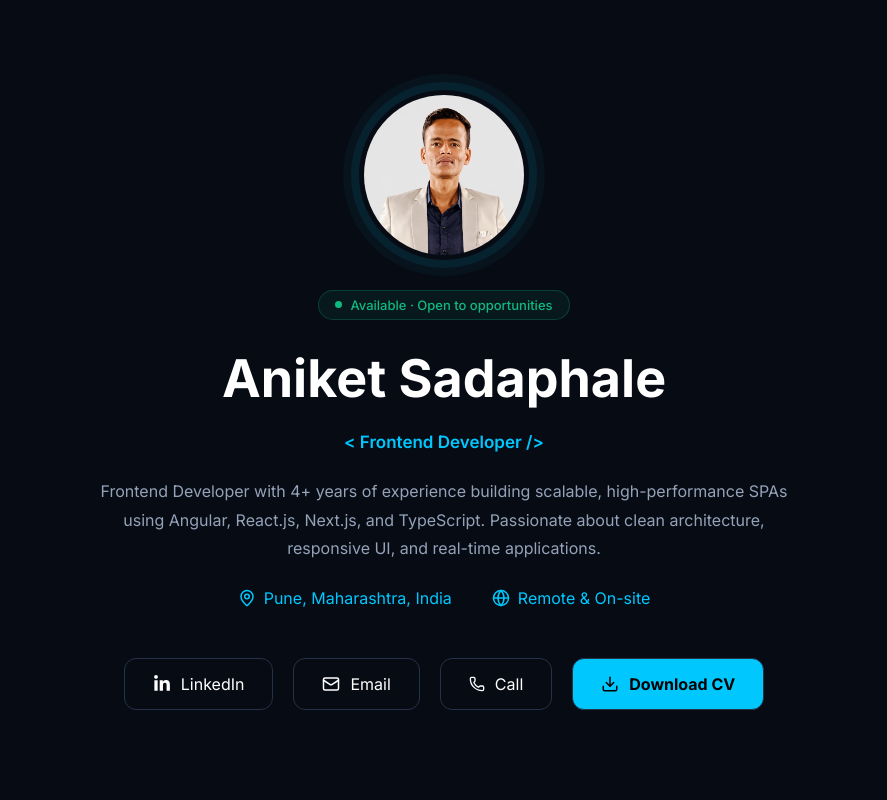
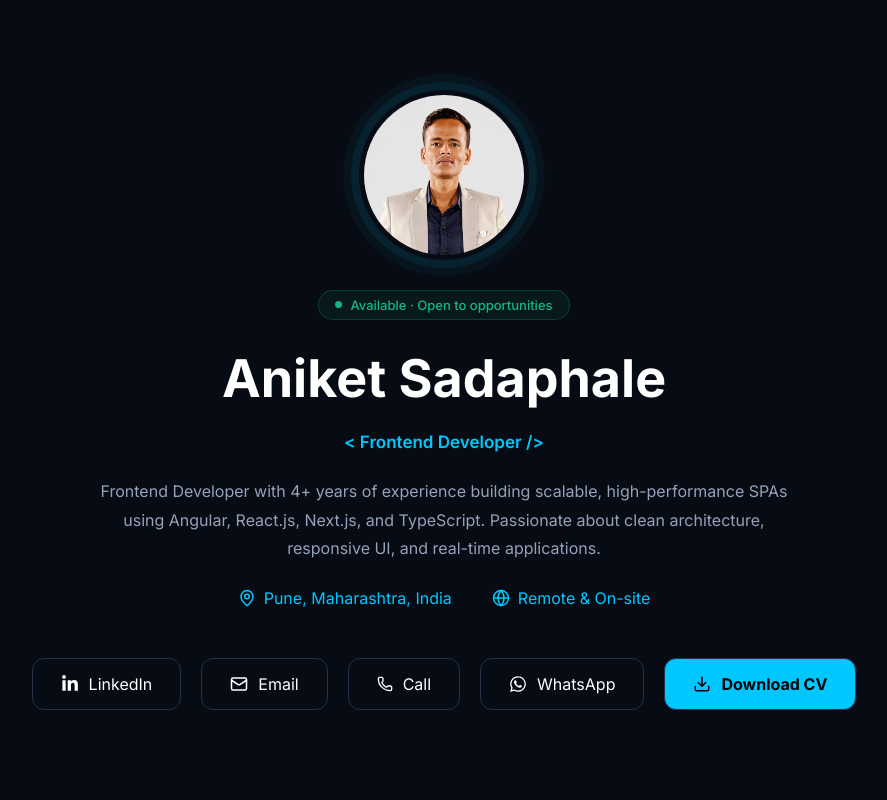
Before and after one commit to Aniket281997/aniket-portfolio, a Next.js app: page / in a window 1280 px wide. Shown: the top 800 px of the page, without its empty margins (196-1083 px from the left). Built offline with nearby package versions, Linux system fonts and the light colour scheme.

Commit message:
whats app add

```diff
--- a/components/Hero.tsx
+++ b/components/Hero.tsx
@@ -6,12 +6,12 @@
   MapPin,
   Phone,
 } from "lucide-react";
-import { FaLinkedinIn } from "react-icons/fa";
+import { FaLinkedinIn, FaWhatsapp } from "react-icons/fa";
 
 export default function Hero() {
   return (
     <section className="hero-section" id="hero">
-      <div className="container" style={{textAlign:'center'}}>
+      <div className="container" style={{ textAlign: 'center' }}>
         <div className="profile-wrapper">
           <div className="profile-ring">
             <Image
@@ -56,7 +56,7 @@
             Pune, Maharashtra, India
           </div>
 
-          <div><Globe size={18}/> Remote & On-site</div>
+          <div><Globe size={18} /> Remote & On-site</div>
         </div>
 
         {/* Buttons */}
@@ -68,7 +68,7 @@
             target="_blank"
             className="hero-btn"
           >
-            <FaLinkedinIn  size={18} />
+            <FaLinkedinIn size={18} />
             LinkedIn
           </a>
 
@@ -88,6 +88,16 @@
           </a>
 
           <a
+            href="https://wa.me/917028732496?text=Hi%20Aniket"
+            target="_blank"
+            rel="noopener noreferrer"
+            className="hero-btn"
+          >
+            <FaWhatsapp size={18} />
+            WhatsApp
+          </a>
+
+          <a
             href="/Frontend developer aniket sadaphale 4+.pdf"
             className="hero-btn primary"
           >
```
